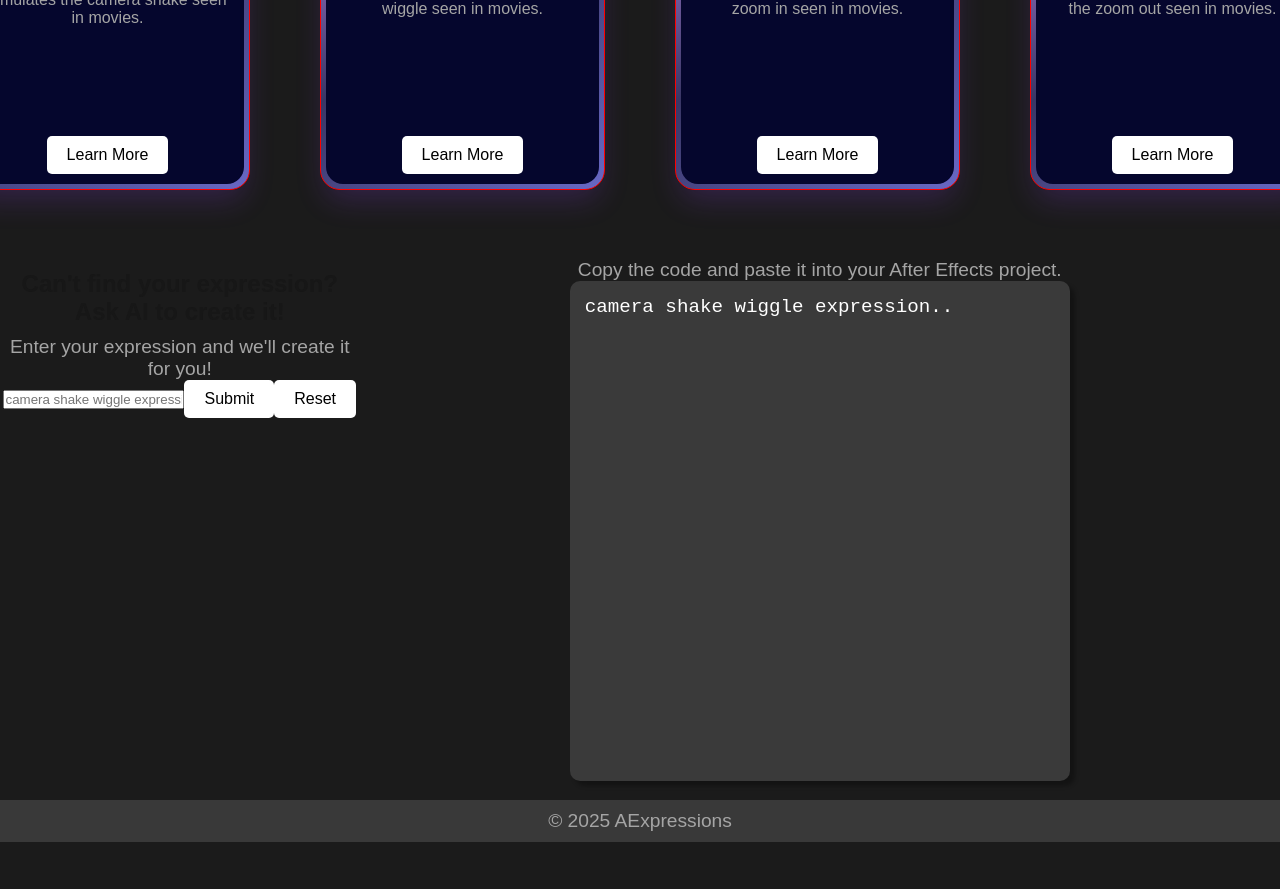
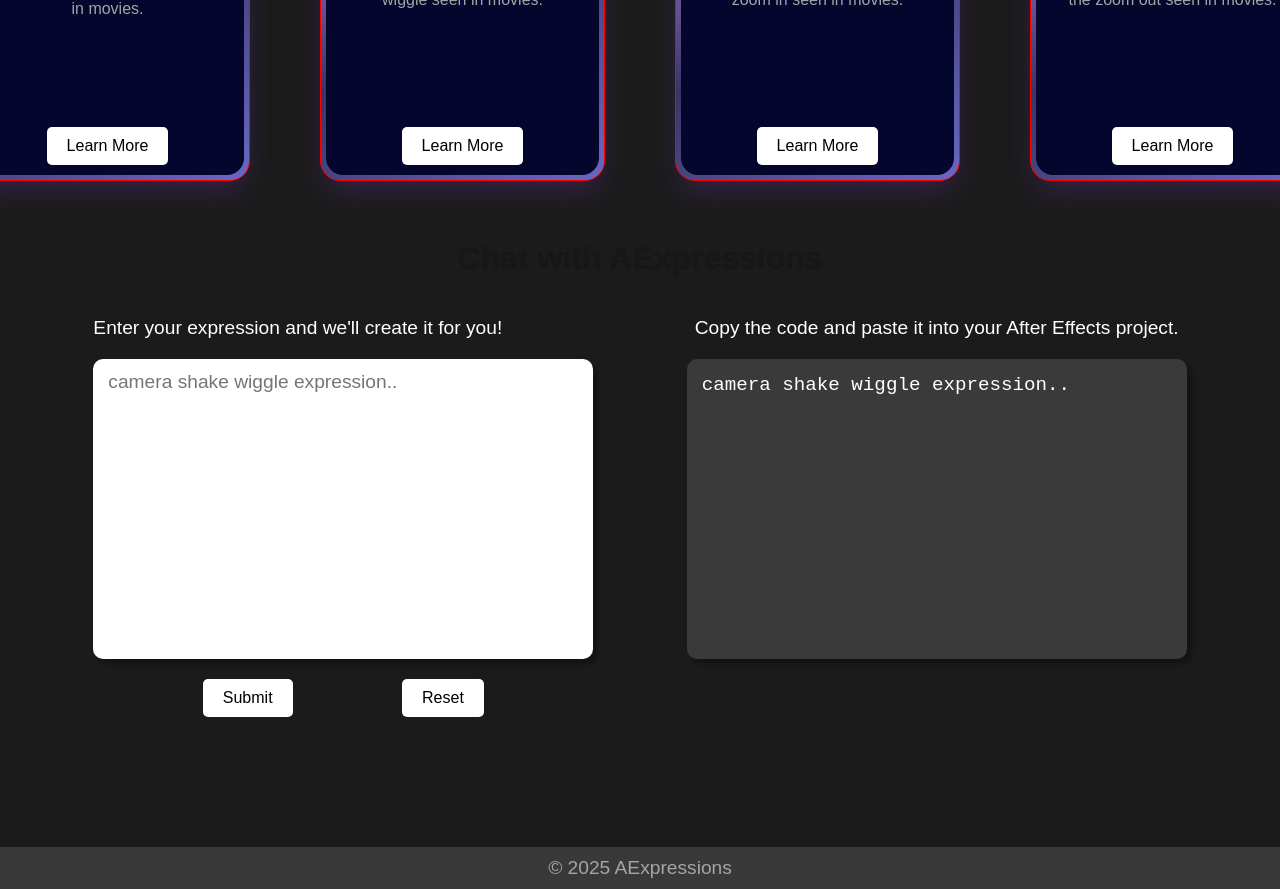
Before and after one commit to dakshshahani/aexpressions, a Next.js app: page / in a window 1280 px wide. Shown: the part 1120-2009 px from the top of the page. Before the commit the page ends 1962 px from the top, so only its background shows below. Built offline with nearby package versions, Linux system fonts and the light colour scheme; a web font is replaced by a local one.

Commit message:
css for chat page

```diff
--- a/src/components/chatPage.jsx
+++ b/src/components/chatPage.jsx
@@ -1,16 +1,19 @@
-import React from 'react';
-import styles from '../styles/chatPage.module.css';
+import React from "react";
+import styles from "../styles/chatPage.module.css";
 
 export default function ChatPage() {
   return (
+    <div className={styles.page}>
+      <h2 className={styles.pageTitle}>Chat with AExpressions</h2>
       <div className={styles.chatBox}>
         <div className={styles.chatTextLeft}>
-        <h2>Can't find your expression? Ask AI to create it!</h2>
           <p>Enter your expression and we'll create it for you!</p>
           <form>
-            <input type='text' placeholder='camera shake wiggle expression..' />
-            <button type='submit'>Submit</button>
-            <button type='reset'>Reset</button>
+            <input type="text" placeholder="camera shake wiggle expression.." />
+           <div className={styles.buttons}>
+            <button type="submit">Submit</button>
+            <button type="reset">Reset</button>
+           </div>
           </form>
         </div>
         <div className={styles.codeContainer}>
@@ -22,5 +25,6 @@ export default function ChatPage() {
           </div>
         </div>
       </div>
+    </div>
   );
 }
--- a/src/styles/chatPage.module.css
+++ b/src/styles/chatPage.module.css
@@ -1,11 +1,10 @@
 .chatBox{
     display: flex;
     flex-direction: row;
-    align-items: center;
-    justify-content: center;
+    align-items:center;
+    justify-content:space-evenly;
     height: 70vh;
     width: 100vw;
-    display: flex;
 
 }
 
@@ -13,8 +12,48 @@
 .chatTextLeft{
     width: 500px;
     height: 500px;
-    text-align: center;
+}
+.chatTextLeft p{
+    color: white;
+    text-align: left;
+}
 
+.chatTextLeft form{
+    display: flex;
+    flex-direction: column;
+    align-items: center;
+    justify-content: center;
+    padding-top: 20px;
+
+}
+
+.chatTextLeft form input{
+    border-radius: 10px;
+    padding: 15px;
+    padding-bottom: 270px;
+    text-align: left;
+    font-size: 1.2rem;
+    line-height: 1.2rem;
+    border-radius: 10px;
+    box-shadow: 5px 5px 4px rgba(0, 0, 0, 0.3);
+}
+
+.chatTextLeft input{
+    width: 500px;
+    height: 300px;
+    border-radius: 5px;
+    border: none;
+    padding: 10px;
+    margin-bottom: 10px;
+    text-wrap: wrap;
+}
+
+.buttons{
+    display: flex;
+    align-items: center;
+    justify-content: space-evenly;
+    width: 500px;
+    padding-top: 10px;
 }
 
 
@@ -22,17 +61,25 @@
     display: flex;
     flex-direction: column;
     align-items: center;
-    justify-content: center;
-    height: 100vh;
-    width: 100vw;
+    justify-content: flex-start;
+
+    width: 500px;
+    height: 500px;
+}
+
+
+.codeContainer p{
+    color: white;
+
 }
 
 .code{
     width: 500px;
-    height: 500px;
+    height: 300px;
     background-color: rgb(58, 58, 58);
     border-radius: 10px;
     box-shadow: 5px 5px 4px rgba(0, 0, 0, 0.3);
+    margin-top: 20px;
 }
 
 .code p{
@@ -40,4 +87,10 @@
     text-align: left;
     padding: 15px;
 
+
 }
+
+.pageTitle{
+    font-size: 2rem;
+    text-align: center;
+}
--- a/src/styles/popularExpressions.module.css
+++ b/src/styles/popularExpressions.module.css
@@ -20,9 +20,6 @@
     padding: 40px;
 }
 
-.pageTitle{
-    font-size: 2rem;
-}
 .pageDescription{
     font-size: 1.2rem;
 
```
Lines whose indentation alone changed are shown as unchanged.
